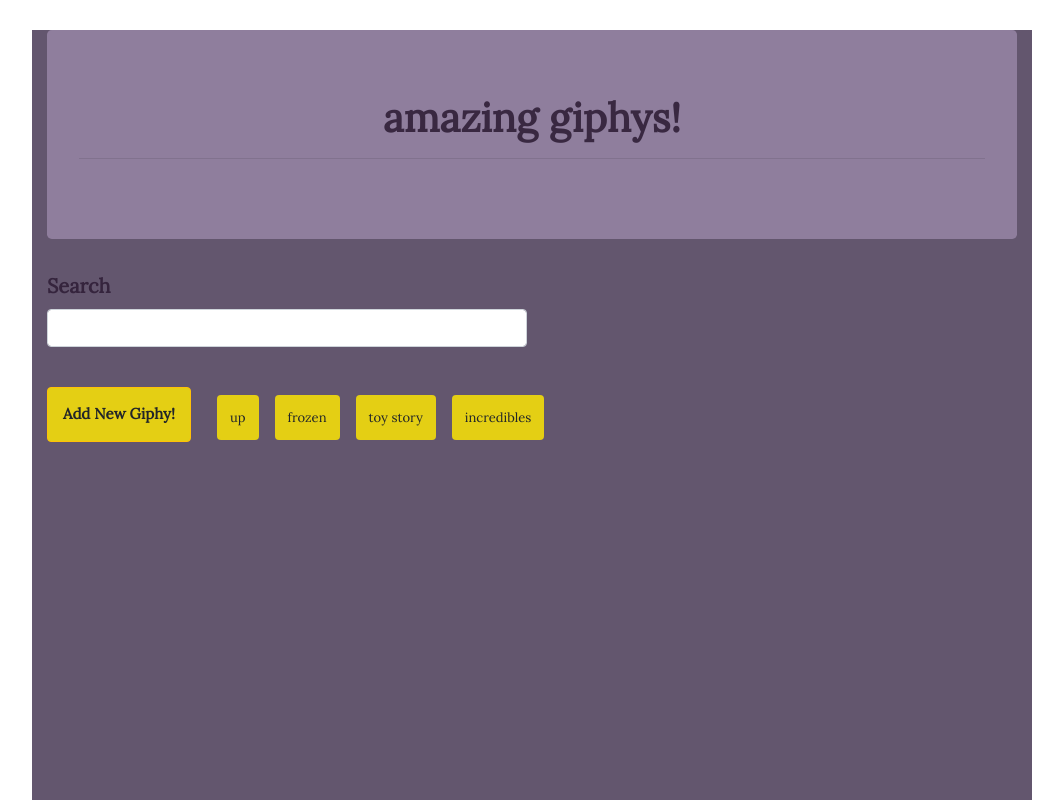
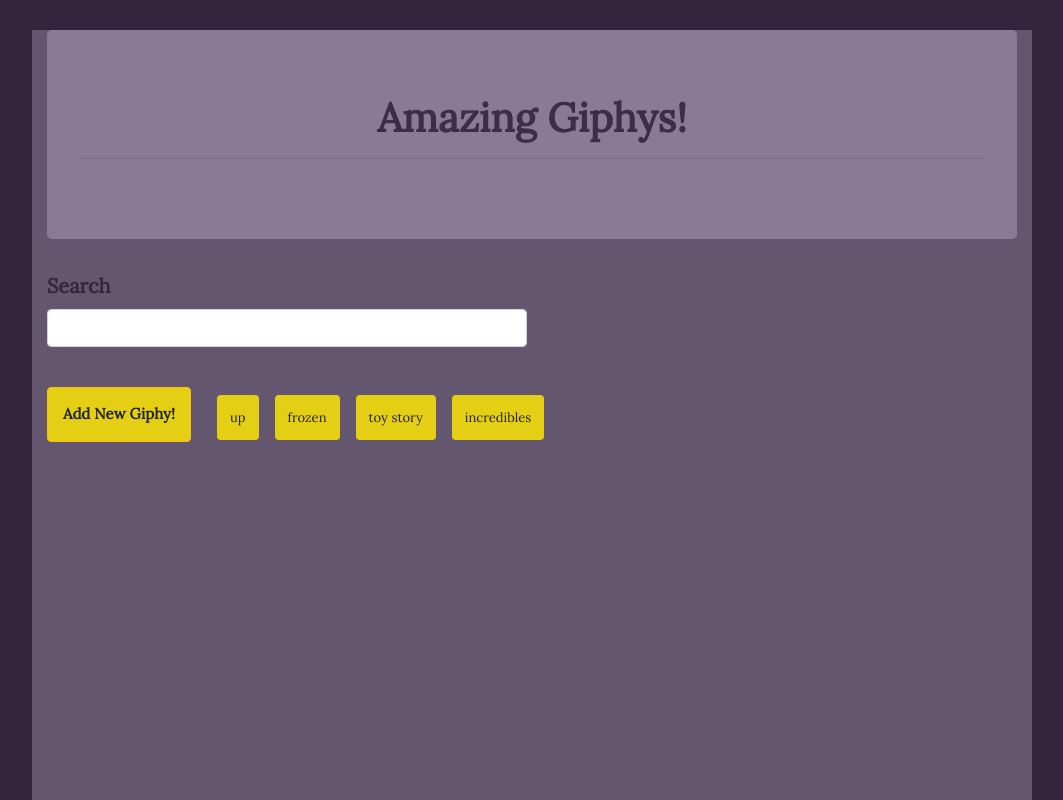
Before and after one commit to elhamposhtiban/giphy, a plain HTML site: page index.html in a window 1280 px wide. Shown: the top 800 px of the page, without its empty margins (108-1171 px from the left). Drawn offline with nearby package versions, Linux system fonts and the light colour scheme; a web font is replaced by a local one.

Commit message:
some changes in css file about back ground color and opacity and etc

```diff
--- a/assets/css/style.css
+++ b/assets/css/style.css
@@ -1,6 +1,10 @@
 * {
     font-family: 'Be Vietnam', sans-serif;
     font-family: 'Lora', serif;
+}
+
+body {
+ background-color: rgb(53, 36, 61);
 }
 
 label {
@@ -9,9 +13,9 @@ label {
 }
 
 .jumbotron {
-    opacity: 0.9;
     color: rgb(53, 36, 61);
     background-color: rgb(148, 131, 163);
+    opacity: 0.8;
     margin-top: 30px;
 }
 
--- a/assets/javascript/app.js
+++ b/assets/javascript/app.js
@@ -1,12 +1,12 @@
 
 //here we declare one arrays of our gif
 const animations = ["up", "frozen", "toy story", "incredibles"];
-
+$(document).ready(function(){
 function displayAnimationInfo () {
 
     const animation = $(this).attr("data-name");
     const APIKey = "PH3KRjup1KQ8EayuI8G0JSJYv4XM4jPN";
-    const queryURL = `https://api.giphy.com/v1/gifs/search?q=${animation}&api_key=${APIKey}&rating=PG&limit=10`;
+    const queryURL = `https://api.giphy.com/v1/gifs/search?q=${animation}&api_key=${APIKey}&rating=PG&limit=12`;
 
     $.ajax ({
     url: queryURL,
@@ -77,3 +77,4 @@ function renderButtons () {
       $(document).on("click", ".active-gif", AnimatePause);
 
       renderButtons();
+});
--- a/index.html
+++ b/index.html
@@ -18,7 +18,7 @@
     <div class="container">
         <div class="jumbotron">
             <h1 class="text-center">
-              <strong> amazing giphys! </strong>
+              <strong> Amazing Giphys! </strong>
             </h1>
             <hr>
         </div>
```
